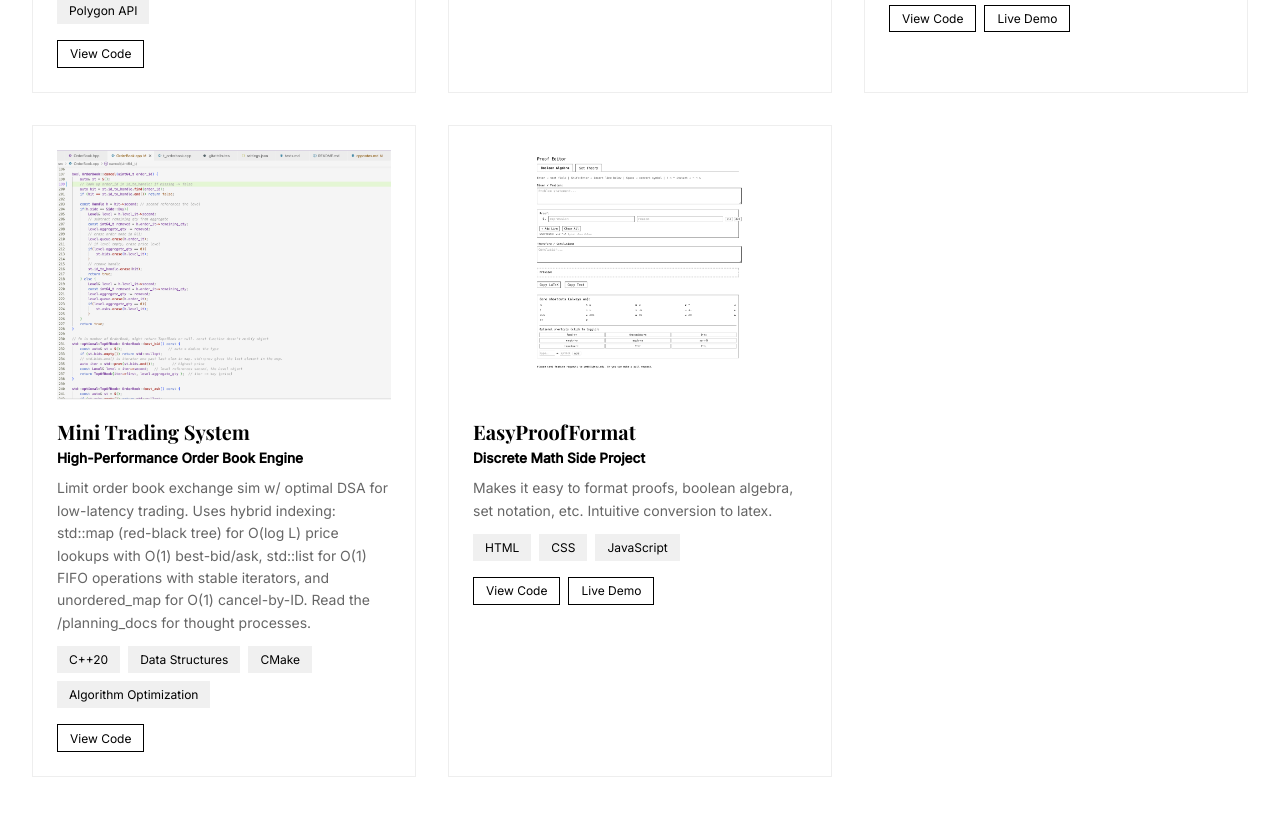
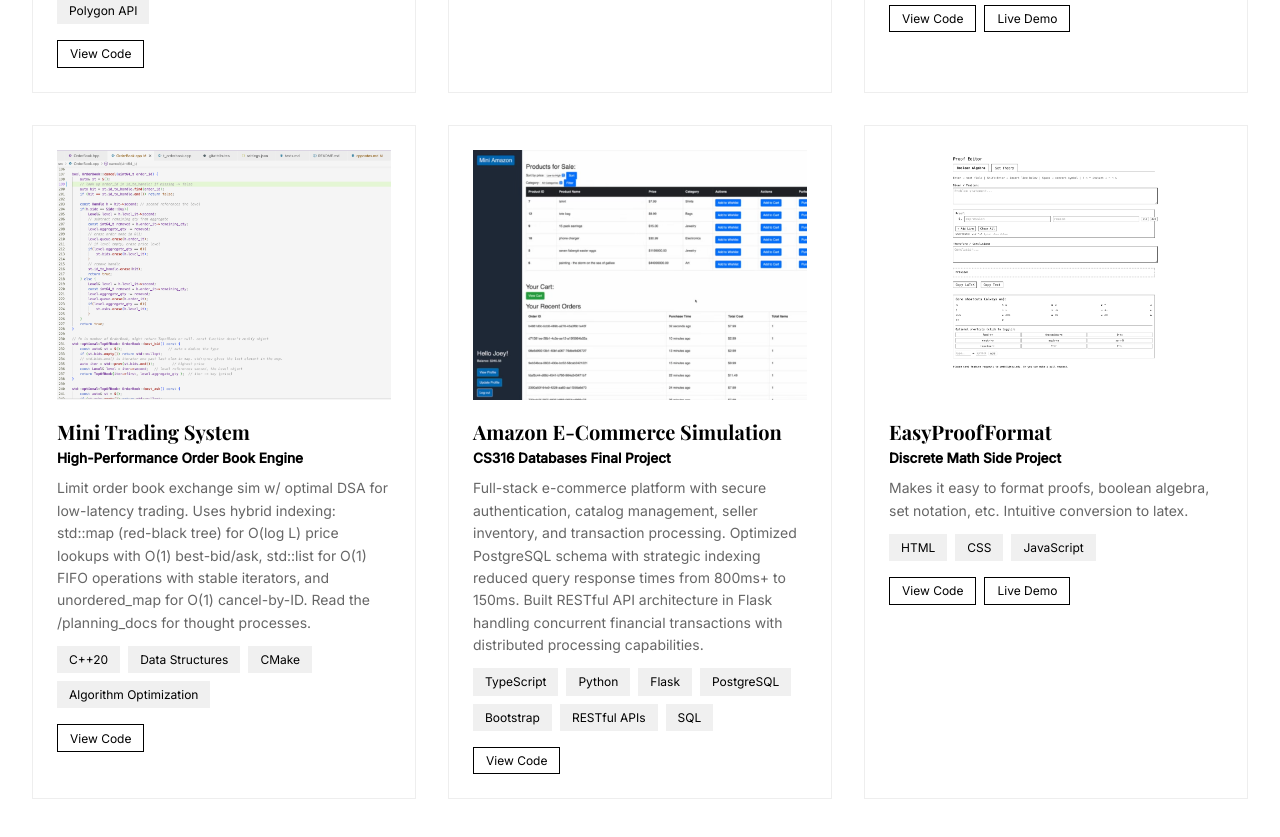
Before and after one commit to alissawu/alissasite, a Next.js app: page /projects in a window 1280 px wide. Shown: the part 900-1737 px from the top of the page. Built offline with nearby package versions, Linux system fonts and the light colour scheme.

Commit message:
cs316 final

```diff
--- a/src/app/projects/page.tsx
+++ b/src/app/projects/page.tsx
@@ -160,6 +160,46 @@
             </div>
           </div>
 
+          {/* Project Card - Amazon E-Commerce Simulation */}
+            <div className={styles.projectCard}>
+              <div className={styles.projectImage}>
+                <Image
+                  src="/projects/baseamazon.png"
+                  alt="Amazon E-Commerce Simulation"
+                  width={500}
+                  height={300}
+                />
+              </div>
+              <h2>Amazon E-Commerce Simulation</h2>
+              <p className={styles.projectSubtitle}>CS316 Databases Final Project</p>
+              <p className={styles.projectDescription}>
+                Full-stack e-commerce platform with secure authentication, catalog
+            management,
+                seller inventory, and transaction processing. Optimized PostgreSQL
+            schema with
+                strategic indexing reduced query response times from 800ms+ to 150ms.
+            Built
+                RESTful API architecture in Flask handling concurrent financial
+            transactions
+                with distributed processing capabilities.
+              </p>
+              <div className={styles.techTags}>
+                <span>TypeScript</span>
+                <span>Python</span>
+                <span>Flask</span>
+                <span>PostgreSQL</span>
+                <span>Bootstrap</span>
+                <span>RESTful APIs</span>
+                <span>SQL</span>
+              </div>
+              <div className={styles.projectLinks}>
+                <a href="https://github.com/alissawu/baseamazon" target="_blank"
+                  rel="noopener noreferrer">
+                  View Code
+                </a>
+              </div>
+            </div>
+
           {/* Project Card - EasyProofFormat */}
           <div className={styles.projectCard}>
             <a
```
Also changed, not shown: public/projects/baseamazon.png (added).
